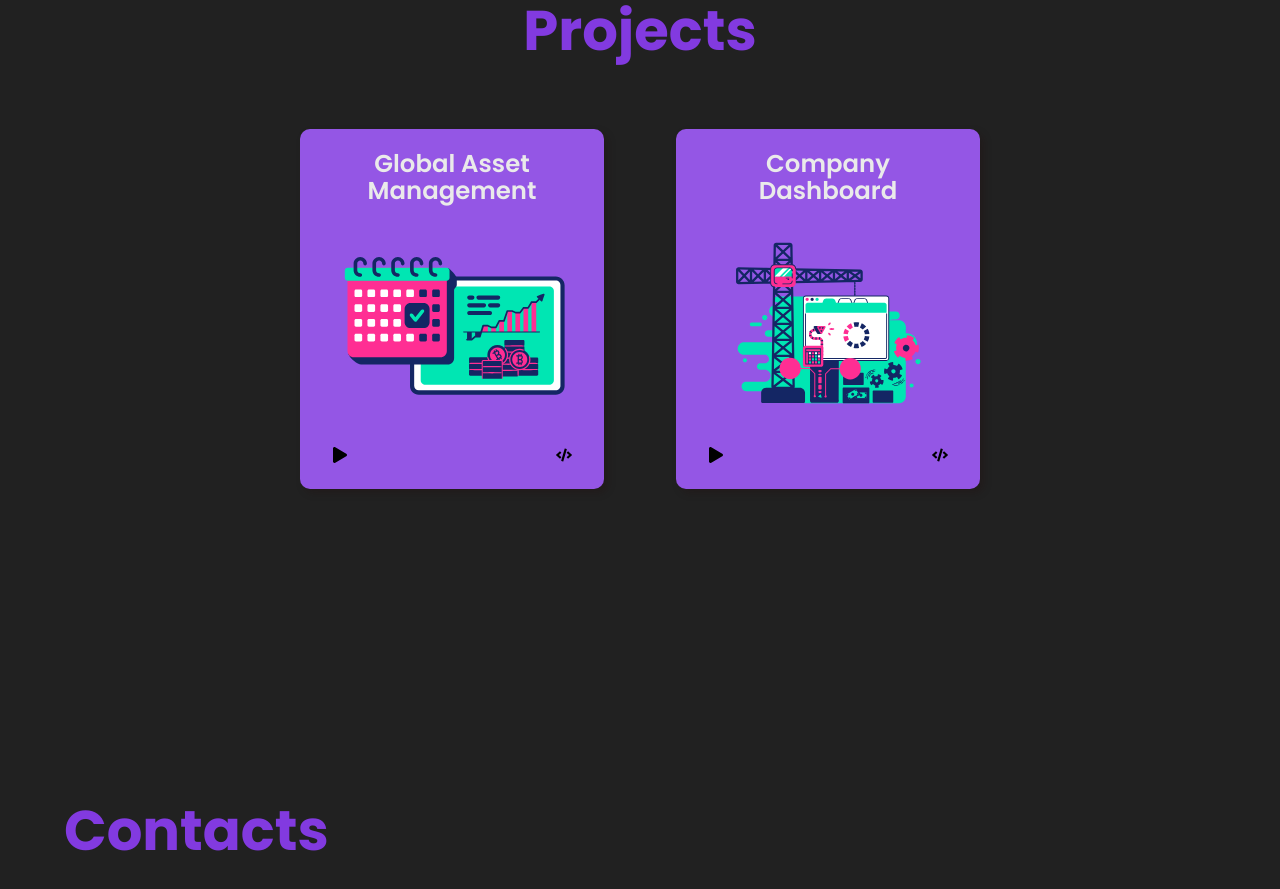
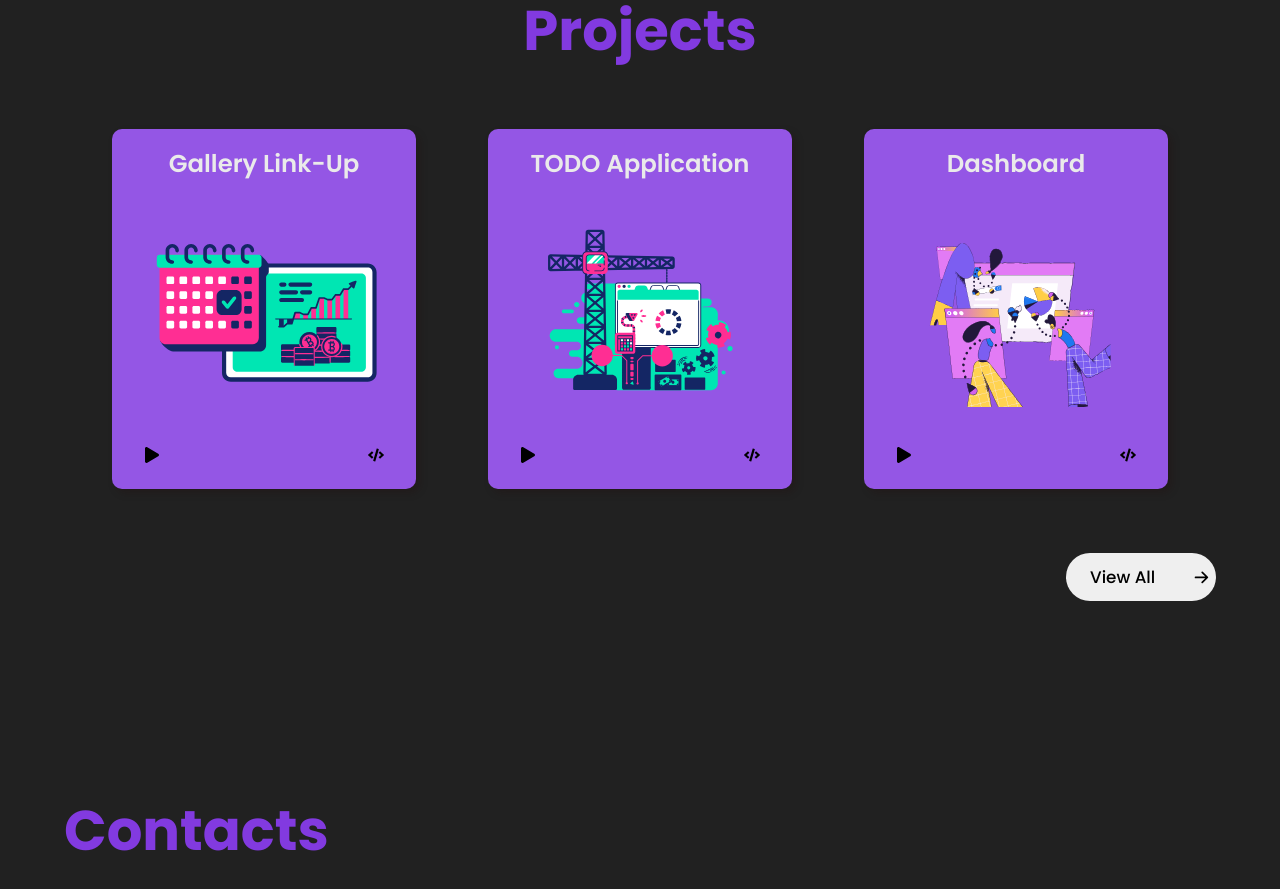
Before and after one commit to ShaziahQ/portfolio, a React (Vite) app: page / in a window 1280 px wide. Shown: the part 3740-4629 px from the top of the page. Built offline with nearby package versions, Linux system fonts and the light colour scheme; a web font is replaced by a local one.

Commit message:
fixed issue in navigation

```diff
--- a/package.json
+++ b/package.json
@@ -20,7 +20,7 @@
     "react-fast-marquee": "^1.6.4",
     "react-helmet": "^6.1.0",
     "react-icons": "^5.2.1",
-    "react-router-dom": "^5.2.0",
+    "react-router-dom": "6.5",
     "react-router-hash-link": "^2.4.3",
     "react-slick": "^0.30.2",
     "slick-carousel": "^1.8.1",
--- a/src/App.jsx
+++ b/src/App.jsx
@@ -1,45 +1,39 @@
 import React, { useContext } from 'react';
-import {
-  BrowserRouter as Router,
-  Route,
-  Switch,
-  Redirect,
-} from 'react-router-dom';
+import {BrowserRouter as Router, Routes, Route, Link } from "react-router-dom";
 
 import { ThemeContext } from './contexts/ThemeContext.jsx';
 import { Main, ProjectPage } from './pages';
 import { BackToTop } from './components';
-import ScrollToTop from './utils/ScrollToTop.jsx';
 
 import './App.css';
 
 function App() {
   const { theme } = useContext(ThemeContext);
 
-  console.log(
-    '%cDEVELOPER PORTFOLIO',
-    `color:${theme.primary}; font-size:50px`
-  );
-  console.log(
-    '%chttps://github.com/hhhrrrttt222111/developer-portfolio',
-    `color:${theme.tertiary}; font-size:20px`
-  );
-  // console.log = console.warn = console.error = () => {};
-
   return (
     <div className="app">
-      <Router>
-        {/* <ScrollToTop /> */}
-        <Switch>
-          <Route path="/" exact component={Main} />
-          <Route path="/projects" exact component={ProjectPage} />
-
-          <Redirect to="/" />
-        </Switch>
+    <Router>
+        <Routes>
+          <Route path="/" index element={<Main/>} />
+          <Route path="projects" element={<ProjectPage/>} />
+          <Route path="*" element={<NoMatch />} />
+        </Routes>
       </Router>
-      {/* <BackToTop /> */}
+      <BackToTop />
     </div>
   );
 }
 
 export default App;
+
+
+function NoMatch() {
+  return (
+    <div>
+      <h2>Nothing to see here!</h2>
+      <p>
+        <Link to="/">Go to the home page</Link>
+      </p>
+    </div>
+  );
+}
--- a/src/components/Experience/ExperienceCard.jsx
+++ b/src/components/Experience/ExperienceCard.jsx
@@ -22,7 +22,6 @@ function ExperienceCard({ id, company, jobtitle, startYear, endYear, isVisible }
     },
   })
 
-console.log(isVisible)
   return (
     <Slide direction="left" timeout={1500} in={isVisible} mountOnEnter>
       <Container key={id} className={`experience-card`}>
--- a/src/components/Landing/Landing.jsx
+++ b/src/components/Landing/Landing.jsx
@@ -100,7 +100,7 @@ function Landing() {
                                   const element = document.getElementById("contacts");
                                   element.scroll = element.scrollHeight;
                             }}>
-                                <a href="/#contacts" style={{ all: "unset" }} smooth={true} spy="true" duration={2000}>
+                                <a href="/#contacts" style={{ all: "unset" }} spy="true" duration={2000}>
                                     Contact
                                 </a>
                             </ContactBtn>
--- a/src/components/Navbar/Navbar.jsx
+++ b/src/components/Navbar/Navbar.jsx
@@ -163,7 +163,7 @@ function Navbar() {
           <div onClick={handleDrawerClose}>
             <div className="navLink--container">
               <>
-                <NavLink to="/" smooth={true} spy="true" duration={2000}>
+                <NavLink to="/"  spy="true" duration={2000}>
                   <div className={"drawerItem"}>
                     <IoHomeSharp className={"drawerIcon"} />
                     <span className={"drawerLinks"}>Home</span>
@@ -172,7 +172,7 @@ function Navbar() {
               </>
 
               <>
-                <NavLink to="/#about" smooth={true} spy="true" duration={2000}>
+                <NavLink to="/#about"  spy="true" duration={2000}>
                   <div className={"drawerItem"}>
                     <FaUser className={"drawerIcon"} />
                     <span className={"drawerLinks"}>About</span>
@@ -181,7 +181,7 @@ function Navbar() {
               </>
 
               <>
-                <NavLink to="/#resume" smooth={true} spy="true" duration={2000}>
+                <NavLink to="/#resume"  spy="true" duration={2000}>
                   <div className={"drawerItem"}>
                     <HiDocumentText className={"drawerIcon"} />
                     <span className={"drawerLinks"}>Resume</span>
@@ -190,7 +190,7 @@ function Navbar() {
               </>
 
               <>
-                <NavLink to="/#contacts" smooth={true} spy="true" duration={2000}>
+                <NavLink to="/#contacts"  spy="true" duration={2000}>
                   <div className={"drawerItem"}>
                     <MdPhone className={"drawerIcon"} />
                     <span className={"drawerLinks"}>Contact</span>
--- a/src/data/projectsData.js
+++ b/src/data/projectsData.js
@@ -15,16 +15,44 @@ import twelve from '../assets/svg/projects/twelve.svg'
 export const projectsData = [
     {
         id: 1,
-        projectName: 'Global Asset Management',
-        projectDesc: 'This project is designed to track all the datas coming from multiple adapters.',
-        tags: ['HTML','CSS','JS','BOOTSTRAP','MYSQL'],
+        projectName: 'Gallery Link-Up',
+        projectDesc: 'This case study is self designed for artist to sahre, explore and book ticket for exhibitons or museum.',
+        tags: ['UI Design','UX Design','Prototyping','Wireframe','User Research', 'Figma', 'Miro'],
         image: one
     },
     {
         id: 2,
+        projectName: 'TODO Application',
+        projectDesc: 'This project is designed to help users to keep notes, check progress and set reminders.',
+        tags: ['UI Design','UX Design','Prototyping','Wireframe','User Research', 'Figma', 'Miro'],
+        image: two
+    },
+    {
+        id: 3,
+        projectName: 'Dashboard',
+        projectDesc: 'This project is designed for the manage and tracking employees information under the individual managers.',
+        tags: ['UI Design','UX Design','Prototyping','Wireframe','User Research', 'Figma', 'Miro'],
+        image: three
+    },
+    {
+        id: 4,
+        projectName: 'Trade Life cycle',
+        projectDesc: 'This project is designed to track all the datas coming from multiple adapters.',
+        tags: ['HTML','CSS','JS','BOOTSTRAP','MYSQL'],
+        image: four
+    },
+    {
+        id: 5,
+        projectName: 'Global Asset Management',
+        projectDesc: 'This project is designed to track all the datas coming from multiple adapters.',
+        tags: ['HTML','CSS','JS','BOOTSTRAP','MYSQL'],
+        image: five
+    },
+    {
+        id: 6,
         projectName: 'Company Dashboard',
-        projectDesc: 'This project is designed for the internal management and tracking employees information under the individual managers .',
+        projectDesc: 'This project is designed for managing and tracking employees information working under the individual managers.',
         tags: [ 'Ux Desing', 'Visual Design', 'Wireframing', 'Figma','Miro'],
-        image: two
+        image: six
     }
 ]
--- a/src/pages/Project/ProjectPage.jsx
+++ b/src/pages/Project/ProjectPage.jsx
@@ -20,8 +20,7 @@ function ProjectPage() {
     return content.toLowerCase().includes(search.toLowerCase());
   });
 
-  const Container = styled.div({
-    search: {
+  const searchStyle= {
     color: theme.tertiary,
     width: '40%',
     height: '2.75rem',
@@ -40,11 +39,13 @@ function ProjectPage() {
     '&::placeholder': {
       color: theme.tertiary80,
     },
-      [t.breakpoints.down('sm')]: {
-        width: '350px',
-      },
-    },
-    home: {
+    // [t.breakpoints.down('sm')]: {
+    //   width: '350px',
+    // },
+  }
+
+
+   const home ={
       color: theme.secondary,
       position: 'absolute',
       top: 25,
@@ -63,11 +64,10 @@ function ProjectPage() {
         color: theme.tertiary,
         transform: 'scale(1.1)',
       },
-      [t.breakpoints.down('sm')]: {
-        fontSize: '1.8rem',
-      },
-    },
-  })
+      // [t.breakpoints.down('sm')]: {
+      //   fontSize: '1.8rem',
+      // },
+  }
 
 
   return (
@@ -80,7 +80,7 @@ function ProjectPage() {
         style={{ backgroundColor: theme.primary }}
       >
         <Link to="/">
-          <AiOutlineHome className={"home"} />
+          <AiOutlineHome style={home} />
         </Link>
         <h1 style={{ color: theme.secondary }}>Projects</h1>
       </div>
@@ -91,7 +91,7 @@ function ProjectPage() {
             value={search}
             onChange={(e) => setSearch(e.target.value)}
             placeholder="Search project..."
-            className={"search"}
+            style={searchStyle}
           />
         </div>
         <div className="project-container">
--- a/src/utils/ScrollToTop.jsx
+++ /dev/null
@@ -1,17 +0,0 @@
-import { useEffect } from 'react';
-import { withRouter } from 'react-router-dom';
-
-function ScrollToTop({ history }) {
-  useEffect(() => {
-    const unlisten = history.listen(() => {
-      window.scrollTo(0, 0);
-    });
-    return () => {
-      unlisten();
-    }
-  });
-
-  return (null);
-}
-
-export default withRouter(ScrollToTop);
```
Also changed, not shown: 1 other file (tests, documents, lock files or other folders). Lines whose indentation alone changed are shown as unchanged.
